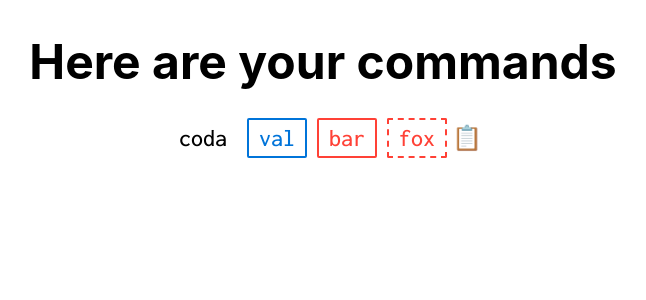
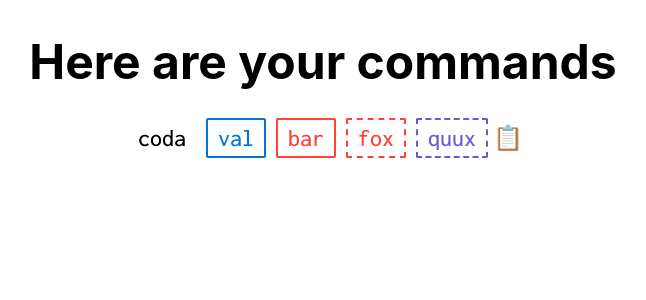
Before and after one commit to zeionara/coda, a React (Create React App) app in the folder coda/: page / in a window 1280 px wide. Shown: the top 300 px of the page, without its empty margins (317-963 px from the left). Built offline with nearby package versions, Linux system fonts and the light colour scheme.

Commit message:
Added option component, implemented common ancestor for the argument and option

```diff
--- a/coda/src/App.tsx
+++ b/coda/src/App.tsx
@@ -2,6 +2,7 @@ import './styles/app.sass';
 
 import { Command } from './components/command'
 import { Argument } from './components/argument'
+import { Option } from './components/option'
 
 function App() {
   return (
@@ -11,6 +12,7 @@ function App() {
             <Argument name="describe" description="describe command features" theme="blue" value="val"/>
             <Argument name="bar" description="describe command features" theme="red"/>
             <Argument name="fox" description="describe command features" theme="red" optional/>
+            <Option name="quux" description="describe command features" theme="violet" optional/>
         </Command>
     </div>
   );
--- a/coda/src/components/argument.tsx
+++ b/coda/src/components/argument.tsx
@@ -1,130 +1,111 @@
 import * as React from 'react'
 
-import { Tooltip } from './tooltip'
-import { Component } from './command'
+// import { Tooltip } from './tooltip'
+// import { Component } from './command'
+import { State, Props, Parameter } from './parameter'
 
-class State {
-    isEditable: boolean = false
-    value: string
-    inputWidth: number
-
-    constructor({isEditable = false, value, inputWidth = undefined}: {isEditable?: boolean, value: string, inputWidth?: number}) {
-        this.isEditable = isEditable
-        this.value = value
-        this.inputWidth = inputWidth === undefined ? value.length : inputWidth
-    }
-
-    clone(params: {isEditable?: boolean, value?: string, inputWidth?: number}) {
-        // console.log('Cloning state...')
-        let cloned = new State({...this, ...{inputWidth: undefined}, ...params})
-        // console.log(cloned)
-        return cloned
-    }
-}
-
-interface Props {
-    name: string
-    description: string
-
-    optional?: boolean
-
-    value?: string
-
-    theme: string
-
-    index?: number
-
-    setValue?(index: number, value: string): void
-}
-
-export class Argument extends React.Component<Props, State> {
-    inputId: string
-    inputElement: React.RefObject<HTMLInputElement>
-
-    // state: State
-    // props: Props
-
-    constructor(props: Props) {
-        super(props)
-
-        this.toggleIsEditable = this.toggleIsEditable.bind(this)
-        this.updateValue = this.updateValue.bind(this)
-        this.handleKeyDown = this.handleKeyDown.bind(this)
-
-        this.state = new State({value: props.value ? props.value : ''})
-        this.inputId = `piece-input-${props.index}`
-
-        this.inputElement = React.createRef()
-
-        if (props.value !== undefined) {
-            this.liftValue(props.value)
-        }
+export class Argument extends Parameter<Props, State> {
+    getCssClass() {
+        return 'argument'
     }
 
     getState() {
         return new State(this.state)
     }
 
-    componentDidUpdate() {
-        if (this.state.isEditable) {
-            this.inputElement.current!.focus()
-        }
-    }
-
-    liftValue(value: string) {
-        this.props.setValue!(this.props.index as number, value)
-    }
-
-    toggleIsEditable() {
-        this.setState(
-            this.getState().clone(
-                {
-                    isEditable: !this.state.isEditable
-                }
-            )
-        )
-    }
-
-    updateValue(event: React.ChangeEvent<HTMLInputElement>) {
-        this.liftValue(event.target.value)
-        this.setState(
-            this.getState().clone(
-                {
-                    value: event.target.value
-                }
-            )
-        )
-    }
-
-    handleKeyDown(event: React.KeyboardEvent) {
-        if (event.key === 'Enter' || event.key === 'Escape') {
-            this.toggleIsEditable()
-        }
-    }
-
-    render() {
-        const tooltip = (
-            <>
-                <strong>{this.props.name}:</strong> {this.props.description}
-            </>
-        )
-
-        return (
-            <Tooltip content={tooltip}>
-                <Component className={`command argument ${this.props.theme} ${this.props.optional ? 'optional' : ''}`} onClick={this.toggleIsEditable}>
-                    <span className={this.state.isEditable ? 'hidden' : 'visible'}>{this.state.value ? this.state.value : this.props.name}</span>
-                    <input
-                        type='text'
-                        id={this.inputId}
-                        className={this.state.isEditable ? 'visible' : 'hidden'}
-                        onChange={this.updateValue}
-                        onKeyDown={this.handleKeyDown}
-                        ref={this.inputElement}
-                        style={{width: this.state.inputWidth + 'ch'}}
-                        value={this.state.value}
-                    />
-                </Component>
-            </Tooltip>
-        )
+    decorateValue(value: string) {
+        return value
     }
 }
+
+// export class Argument extends React.Component<Props, State> {
+//     inputId: string
+//     inputElement: React.RefObject<HTMLInputElement>
+//
+//     // state: State
+//     // props: Props
+//
+//     constructor(props: Props) {
+//         super(props)
+//
+//         this.toggleIsEditable = this.toggleIsEditable.bind(this)
+//         this.updateValue = this.updateValue.bind(this)
+//         this.handleKeyDown = this.handleKeyDown.bind(this)
+//
+//         this.state = new State({value: props.value ? props.value : ''})
+//         this.inputId = `piece-input-${props.index}`
+//
+//         this.inputElement = React.createRef()
+//
+//         if (props.value !== undefined) {
+//             this.liftValue(props.value)
+//         }
+//     }
+//
+//     getState() {
+//         return new State(this.state)
+//     }
+//
+//     componentDidUpdate() {
+//         if (this.state.isEditable) {
+//             this.inputElement.current!.focus()
+//         }
+//     }
+//
+//     liftValue(value: string) {
+//         this.props.setValue!(this.props.index as number, value)
+//     }
+//
+//     toggleIsEditable() {
+//         this.setState(
+//             this.getState().clone(
+//                 {
+//                     isEditable: !this.state.isEditable
+//                 }
+//             )
+//         )
+//     }
+//
+//     updateValue(event: React.ChangeEvent<HTMLInputElement>) {
+//         this.liftValue(event.target.value)
+//         this.setState(
+//             this.getState().clone(
+//                 {
+//                     value: event.target.value
+//                 }
+//             )
+//         )
+//     }
+//
+//     handleKeyDown(event: React.KeyboardEvent) {
+//         if (event.key === 'Enter' || event.key === 'Escape') {
+//             this.toggleIsEditable()
+//         }
+//     }
+//
+//     render() {
+//         const tooltip = (
+//             <>
+//                 <strong>{this.props.name}:</strong> {this.props.description}
+//             </>
+//         )
+//
+//         return (
+//             <Tooltip content={tooltip}>
+//                 <Component className={`command argument ${this.props.theme} ${this.props.optional ? 'optional' : ''}`} onClick={this.toggleIsEditable}>
+//                     <span className={this.state.isEditable ? 'hidden' : 'visible'}>{this.state.value ? this.state.value : this.props.name}</span>
+//                     <input
+//                         type='text'
+//                         id={this.inputId}
+//                         className={this.state.isEditable ? 'visible' : 'hidden'}
+//                         onChange={this.updateValue}
+//                         onKeyDown={this.handleKeyDown}
+//                         ref={this.inputElement}
+//                         style={{width: this.state.inputWidth + 'ch'}}
+//                         value={this.state.value}
+//                     />
+//                 </Component>
+//             </Tooltip>
+//         )
+//     }
+// }
--- /dev/null
+++ b/coda/src/components/option.tsx
@@ -0,0 +1,43 @@
+// import * as React from 'react'
+
+// import { Tooltip } from './tooltip'
+// import { Component } from './command'
+import { State as ParameterState, Props as ParameterProps, Parameter } from './parameter'
+
+interface Props extends ParameterProps {
+    shortName?: string
+}
+
+class State extends ParameterState {
+    displayShortName: boolean
+
+    constructor(params: {isEditable?: boolean, value: string, inputWidth?: number, displayShortName?: boolean}) {
+        super(params)
+
+        let {displayShortName = false} = params
+
+        this.displayShortName = displayShortName
+    }
+
+    clone(params: {isEditable?: boolean, value?: string, inputWidth?: number, displayShortName?: boolean}) {
+        // console.log('Cloning state...')
+        let cloned = new State({...this, ...{inputWidth: undefined}, ...params})
+        // console.log(cloned)
+        return cloned
+    }
+}
+
+
+export class Option extends Parameter<Props, State> {
+    getCssClass() {
+        return 'option'
+    }
+
+    getState() {
+        return new State(this.state)
+    }
+
+    decorateValue(value: string) {
+        return this.state.displayShortName && this.props.shortName ? `-${this.props.shortName} ${value}` : `--${this.props.name} ${value}`
+    }
+}
--- /dev/null
+++ b/coda/src/components/parameter.tsx
@@ -0,0 +1,130 @@
+import * as React from 'react'
+
+import { Component } from './command'
+import { Tooltip } from './tooltip'
+
+export class State {
+    isEditable: boolean = false
+    value: string
+    inputWidth: number
+
+    constructor({isEditable = false, value, inputWidth = undefined}: {isEditable?: boolean, value: string, inputWidth?: number}) {
+        this.isEditable = isEditable
+        this.value = value
+        this.inputWidth = inputWidth === undefined ? value.length : inputWidth
+    }
+
+    clone(params: {isEditable?: boolean, value?: string, inputWidth?: number}) {
+        // console.log('Cloning state...')
+        let cloned = new State({...this, ...{inputWidth: undefined}, ...params})
+        // console.log(cloned)
+        return cloned
+    }
+}
+
+export interface Props {
+    name: string
+    description: string
+
+    theme: string
+
+    optional?: boolean
+
+    value?: string
+
+    index?: number
+
+    setValue?(index: number, value: string): void
+}
+
+export abstract class Parameter<T extends Props, S extends State> extends React.Component<T, S> {
+    inputId: string
+    inputElement: React.RefObject<HTMLInputElement>
+
+    constructor(props: T) {
+        super(props)
+
+        this.toggleIsEditable = this.toggleIsEditable.bind(this)
+        this.updateValue = this.updateValue.bind(this)
+        this.handleKeyDown = this.handleKeyDown.bind(this)
+        this.decorateValue = this.decorateValue.bind(this)
+        this.getCssClass = this.getCssClass.bind(this)
+
+        this.state = {value: props.value ? props.value : ''} as S
+        this.inputId = `parameter-input-${props.index}`
+
+        this.inputElement = React.createRef()
+
+        if (props.value !== undefined) {
+            this.liftValue(props.value)
+        }
+    }
+
+    abstract getState(): S
+    abstract getCssClass(): string
+
+    componentDidUpdate() {
+        if (this.state.isEditable) {
+            this.inputElement.current!.focus()
+        }
+    }
+
+    abstract decorateValue(value: string): string
+
+    liftValue(value: string) {
+        this.props.setValue!(this.props.index as number, this.decorateValue(value))
+    }
+
+    toggleIsEditable() {
+        this.setState(
+            this.getState().clone(
+                {
+                    isEditable: !this.state.isEditable
+                }
+            )
+        )
+    }
+
+    updateValue(event: React.ChangeEvent<HTMLInputElement>) {
+        this.liftValue(event.target.value)
+        this.setState(
+            this.getState().clone(
+                {
+                    value: event.target.value
+                }
+            )
+        )
+    }
+
+    handleKeyDown(event: React.KeyboardEvent) {
+        if (event.key === 'Enter' || event.key === 'Escape') {
+            this.toggleIsEditable()
+        }
+    }
+
+    render() {
+        const tooltip = (
+            <>
+                <strong>{this.props.name}:</strong> {this.props.description}
+            </>
+        )
+
+        return (
+            <Tooltip content={tooltip}>
+                <Component className={`command ${this.getCssClass()} ${this.props.theme} ${this.props.optional ? 'optional' : ''}`} onClick={this.toggleIsEditable}>
+                    <span className={this.state.isEditable ? 'hidden' : 'visible'}>{this.state.value ? this.decorateValue(this.state.value) : this.props.name}</span>
+                    <input
+                        type='text'
+                        id={this.inputId}
+                        className={this.state.isEditable ? 'visible' : 'hidden'}
+                        onChange={this.updateValue}
+                        onKeyDown={this.handleKeyDown}
+                        ref={this.inputElement}
+                        style={{width: this.state.inputWidth + 'ch'}}
+                        value={this.state.value}
+                    />
+                </Component>
+            </Tooltip>
+        )
+    }
+}
```
